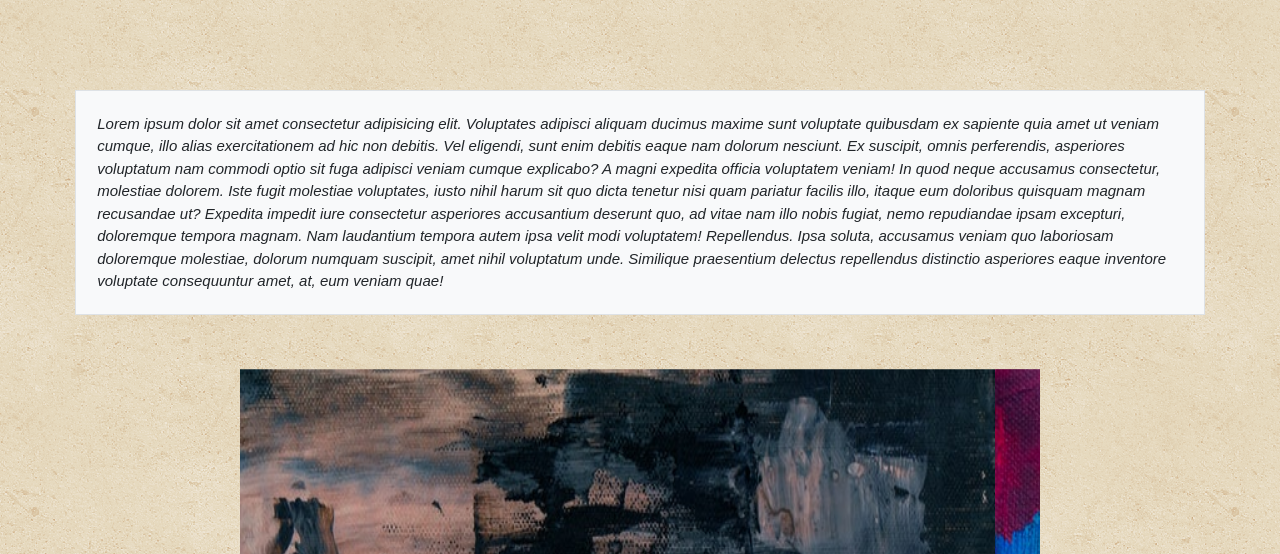
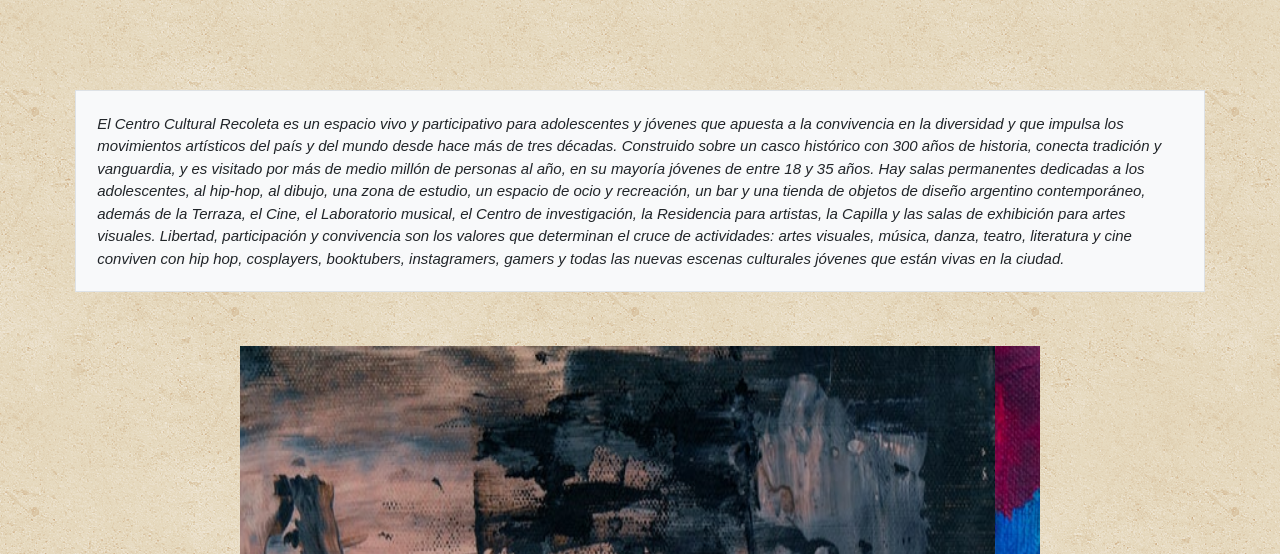
Before and after one commit to gndelgado/pruebaGitHub, a website: page index.html in a window 1280 px wide. Shown: the part 246-800 px from the top of the page. Drawn offline with nearby package versions, Linux system fonts and the light colour scheme.

Commit message:
Cambios en el lorem del index

```diff
--- a/index.html
+++ b/index.html
@@ -53,11 +53,10 @@
         <br><br><br><br><br>
         <div class="row">
         <div class="col -12 m-2 p-1 border bg-light">
-        <p><em>Lorem ipsum dolor sit amet consectetur adipisicing elit. Voluptates adipisci aliquam ducimus maxime sunt voluptate quibusdam ex sapiente quia amet ut veniam cumque, illo alias exercitationem ad hic non debitis.
-        Vel eligendi, sunt enim debitis eaque nam dolorum nesciunt. Ex suscipit, omnis perferendis, asperiores voluptatum nam commodi optio sit fuga adipisci veniam cumque explicabo? A magni expedita officia voluptatem veniam!
-        In quod neque accusamus consectetur, molestiae dolorem. Iste fugit molestiae voluptates, iusto nihil harum sit quo dicta tenetur nisi quam pariatur facilis illo, itaque eum doloribus quisquam magnam recusandae ut?
-        Expedita impedit iure consectetur asperiores accusantium deserunt quo, ad vitae nam illo nobis fugiat, nemo repudiandae ipsam excepturi, doloremque tempora magnam. Nam laudantium tempora autem ipsa velit modi voluptatem! Repellendus.
-        Ipsa soluta, accusamus veniam quo laboriosam doloremque molestiae, dolorum numquam suscipit, amet nihil voluptatum unde. Similique praesentium delectus repellendus distinctio asperiores eaque inventore voluptate consequuntur amet, at, eum veniam quae!</em></p>
+        <p><em>El Centro Cultural Recoleta es un espacio vivo y participativo para adolescentes y jóvenes que apuesta a la convivencia en la diversidad y que impulsa los movimientos artísticos del país y del mundo desde hace más de tres décadas.
+        Construido sobre un casco histórico con 300 años de historia, conecta tradición y vanguardia, y es visitado por más de medio millón de personas al año, en su mayoría jóvenes de entre 18 y 35 años.
+        Hay salas permanentes dedicadas a los adolescentes, al hip-hop, al dibujo, una zona de estudio, un espacio de ocio y recreación, un bar y una tienda de objetos de diseño argentino contemporáneo, además de la Terraza, el Cine, el Laboratorio musical, el Centro de investigación, la Residencia para artistas, la Capilla y las salas de exhibición para artes visuales.
+        Libertad, participación y convivencia son los valores que determinan el cruce de actividades: artes visuales, música, danza, teatro, literatura y cine conviven con hip hop, cosplayers, booktubers, instagramers, gamers y todas las nuevas escenas culturales jóvenes que están vivas en la ciudad.</em></p>
     </div>
     </div>
         <br><br>
```
